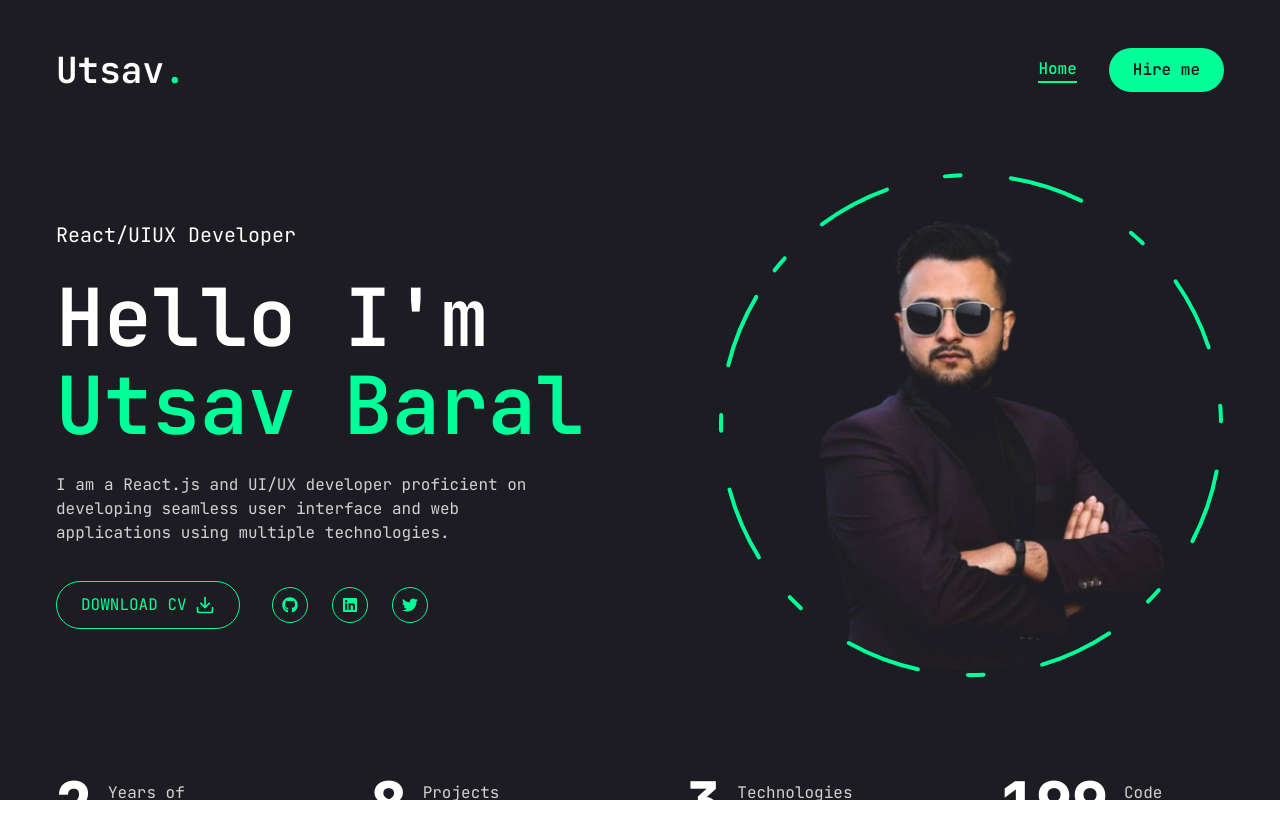
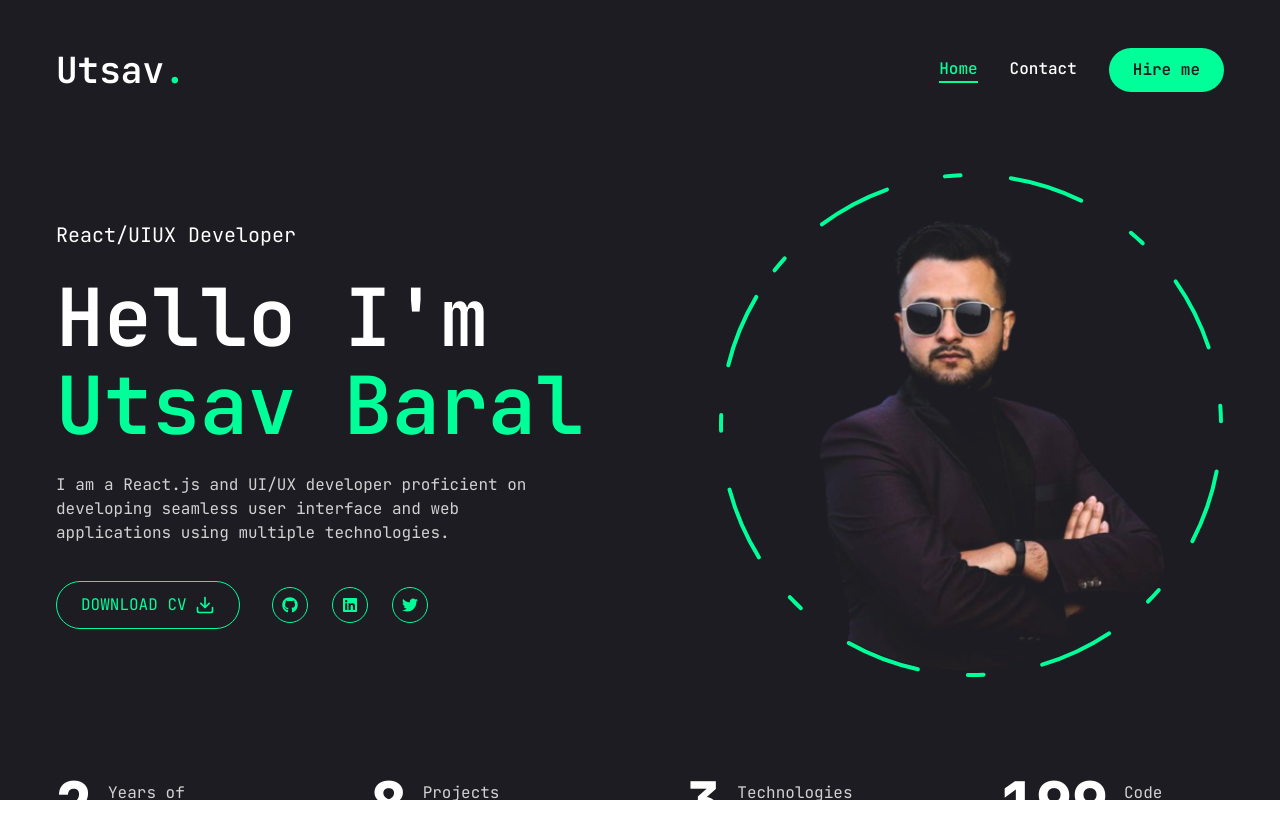
Before and after one commit to utsavbaral007/portfolio, a Next.js app: page / in a window 1280 px wide. Shown: the top 838 px of the page. Built offline with nearby package versions, Linux system fonts and the light colour scheme.

Commit message:
bug fixes

```diff
--- a/src/components/Nav.jsx
+++ b/src/components/Nav.jsx
@@ -16,10 +16,10 @@ const Links = [
   //   name: "Work",
   //   path: "/work",
   // },
-  // {
-  //   name: "Contact",
-  //   path: "/contact",
-  // },
+  {
+    name: "Contact",
+    path: "/contact",
+  },
 ];
 
 const Nav = () => {
```
